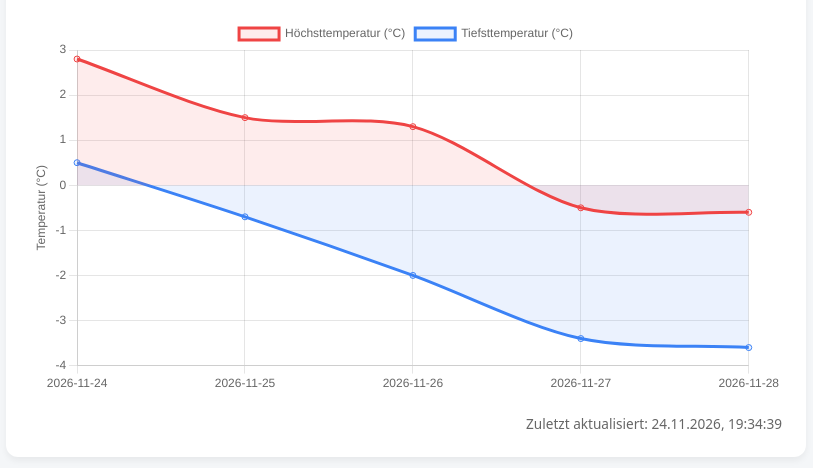
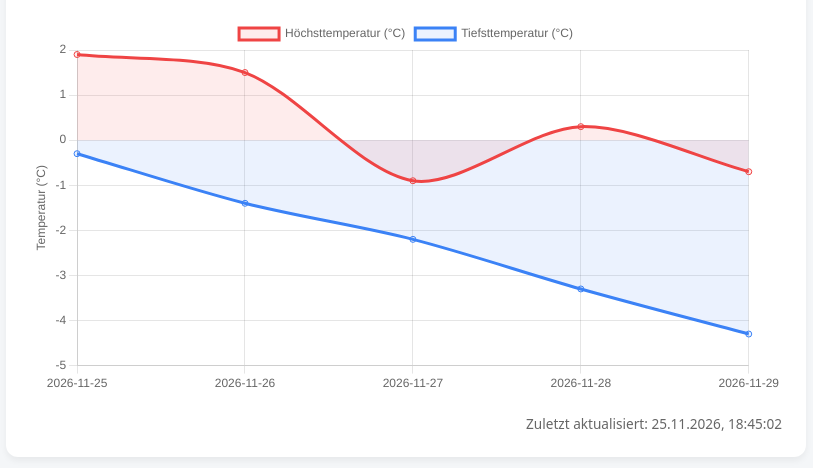
Before and after one commit to PeteSurfAloha/GitHub-Testing-, a plain HTML site: page index.html in a window 1280 px wide. Shown: the part 110-578 px from the top of the page, without its empty margins (234-1047 px from the left). Drawn offline with nearby package versions, Linux system fonts and the light colour scheme.

Commit message:
deploy: fced891d372b796968b1d00298208de15ea78f73

```diff
--- a/index.html
+++ b/index.html
@@ -16,7 +16,7 @@
   <div class="card">
     <h1>🌤️ 5-Tage Wettervorhersage Berlin</h1>
     <canvas id="weatherChart"></canvas>
-    <div class="footer">Zuletzt aktualisiert: 24.11.2026, 19:34:39</div>
+    <div class="footer">Zuletzt aktualisiert: 25.11.2026, 18:45:02</div>
   </div>
 
   <script>
@@ -24,11 +24,11 @@
     new Chart(ctx, {
       type: 'line',
       data: {
-        labels: ["2026-11-24","2026-11-25","2026-11-26","2026-11-27","2026-11-28"],
+        labels: ["2026-11-25","2026-11-26","2026-11-27","2026-11-28","2026-11-29"],
         datasets: [
           {
             label: 'Höchsttemperatur (°C)',
-            data: [2.8,1.5,1.3,-0.5,-0.6],
+            data: [1.9,1.5,-0.9,0.3,-0.7],
             borderColor: '#ef4444',
             backgroundColor: 'rgba(239, 68, 68, 0.1)',
             fill: true,
@@ -36,7 +36,7 @@
           },
           {
             label: 'Tiefsttemperatur (°C)',
-            data: [0.5,-0.7,-2,-3.4,-3.6],
+            data: [-0.3,-1.4,-2.2,-3.3,-4.3],
             borderColor: '#3b82f6',
             backgroundColor: 'rgba(59, 130, 246, 0.1)',
             fill: true,
```
